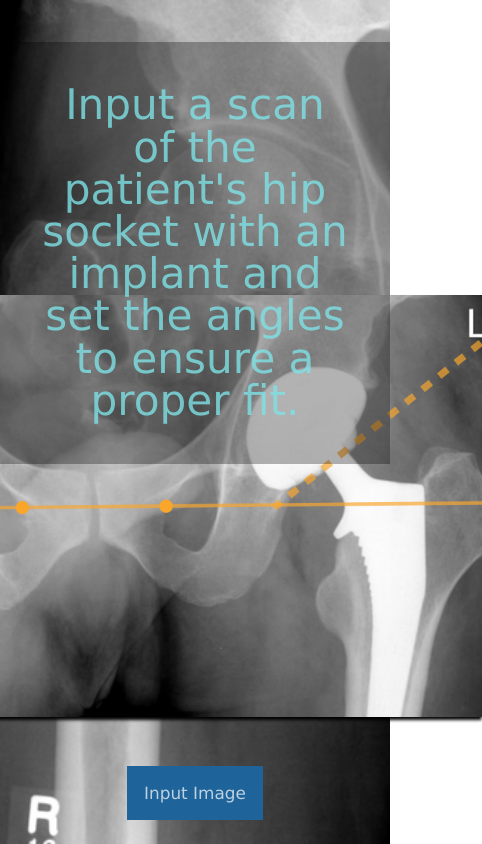
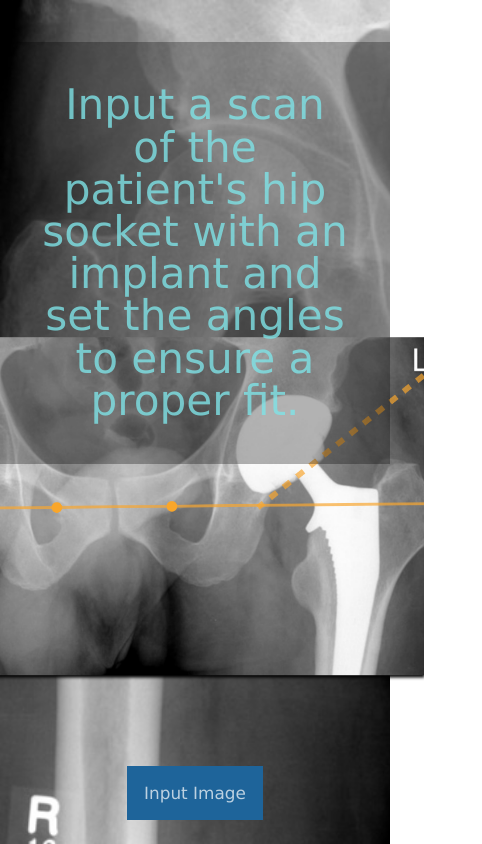
Before and after one commit to brendangibson/hipsters_future, a React (Create React App) app in the folder hipsters_future/: page / in a window 390 px wide. Shown: the whole page, 482 px wide, since content can reach past the window. Built offline with nearby package versions, Linux system fonts and the light colour scheme.

Commit message:
Cleanup for iPhone

```diff
--- a/hipsters_future/public/index.html
+++ b/hipsters_future/public/index.html
@@ -2,7 +2,7 @@
 <html lang="en">
   <head>
     <meta charset="utf-8">
-    <meta name="viewport" content="width=device-width, initial-scale=1, shrink-to-fit=no">
+    <meta name="viewport" content="width=device-width, initial-scale=1, shrink-to-fit=no, minumum-scale=1, maximum-scale=1, user-scalable=no">
     <meta name="theme-color" content="#000000">
     <!--
       manifest.json provides metadata used when your web app is added to the
--- a/hipsters_future/src/App.css
+++ b/hipsters_future/src/App.css
@@ -1,4 +1,7 @@
 body {
     font-family: Verdana, Geneva, sans-serif;
-    box-sizing: border-box;
 }
+
+body * {
+  box-sizing: border-box;
+}
--- a/hipsters_future/src/components/ImagePreview.js
+++ b/hipsters_future/src/components/ImagePreview.js
@@ -5,7 +5,7 @@
 import colors from '../colors';
 
 const style = {
-  height: '100%',
+  height: '100vh',
   opacity: 0.7
 }
 
--- a/hipsters_future/src/components/OpeningView.js
+++ b/hipsters_future/src/components/OpeningView.js
@@ -14,7 +14,7 @@
 
 const imageStyle = {
   display: 'block',
-  height: '50vh',
+  height: '40vh',
   boxShadow: '0 3px 3px',
   position: 'absolute',
   top: '60%',
--- a/hipsters_future/src/components/ZoomButtons.js
+++ b/hipsters_future/src/components/ZoomButtons.js
@@ -26,7 +26,7 @@
       color: colors.buttonText,
       background: colors.controlButton,
       textAlign: 'center',
-      width: '6vw',
+      padding: '0 3vw',
       height: '8vh',
       border: 'none',
       cursor: 'pointer',
```
